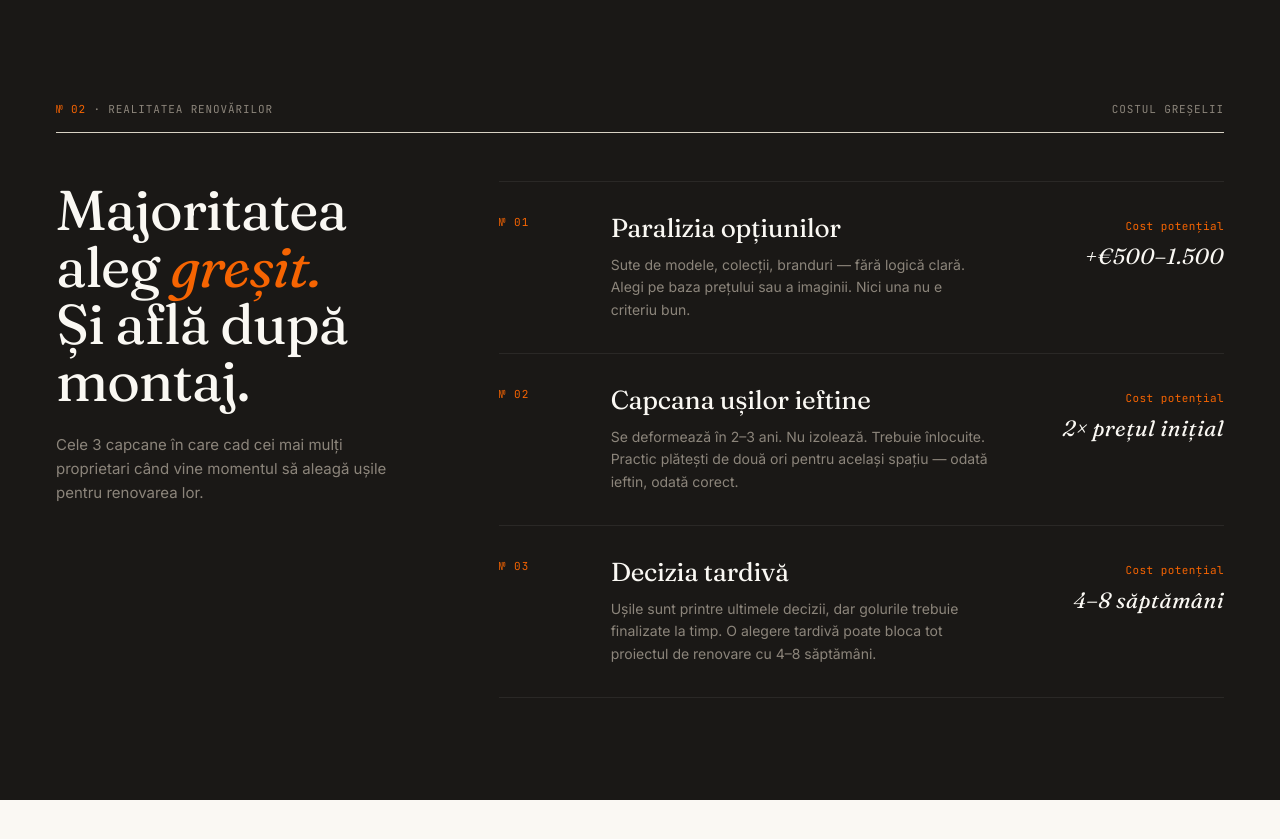
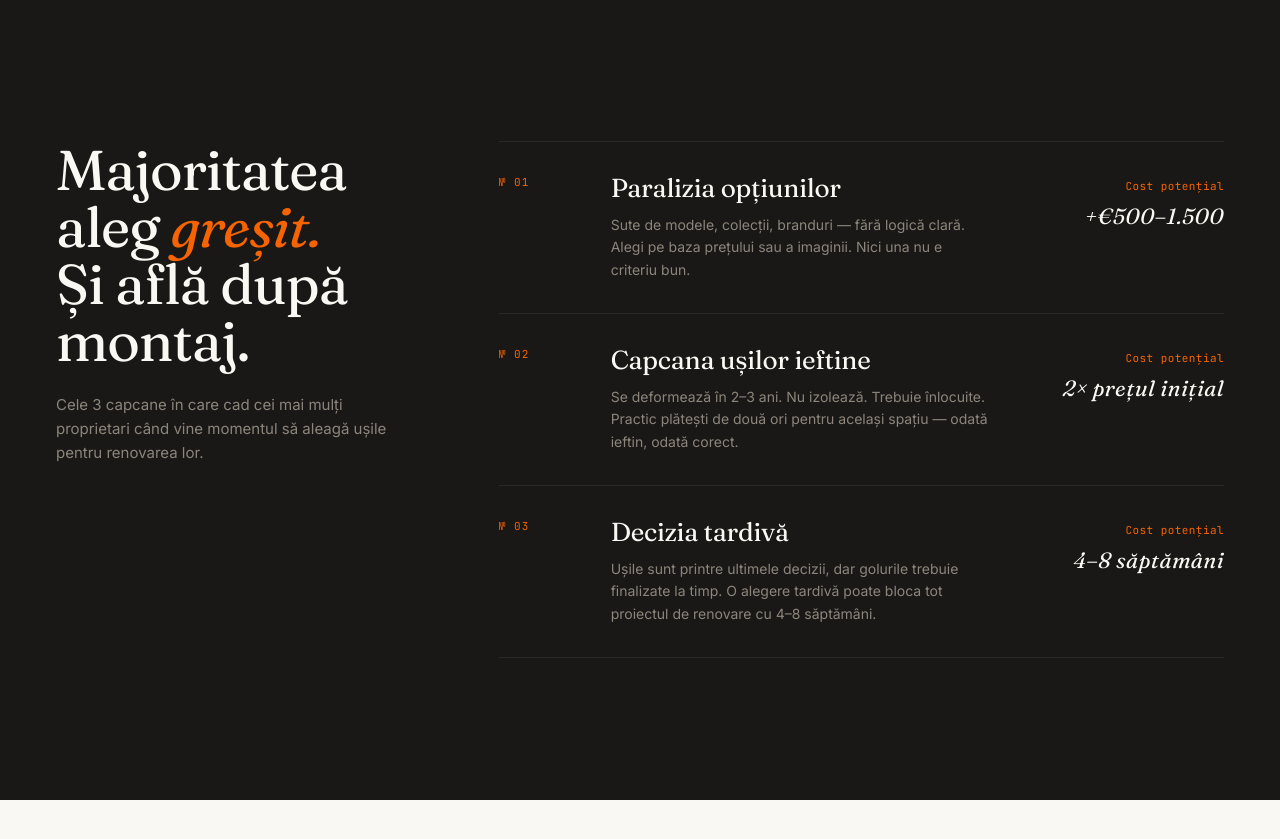
Before and after one commit to Umbin765/exclusive-doors-next, a Next.js app: page / in a window 1280 px wide. Shown: the part 890-1729 px from the top of the page. Built offline with nearby package versions, Linux system fonts and the light colour scheme; no server answers.

Commit message:
remove section-meta bar from problem section

```diff
--- a/components/ProblemSection.tsx
+++ b/components/ProblemSection.tsx
@@ -25,11 +25,6 @@ const problems = [
 export default function ProblemSection() {
   return (
     <section className="problem-section">
-      <div className="section-meta">
-        <span><span className="section-meta-num">№ 02</span> · Realitatea renovărilor</span>
-        <span>Costul greșelii</span>
-      </div>
-
       <div className="problem-grid">
         <div>
           <h2 className="problem-h2">
```
